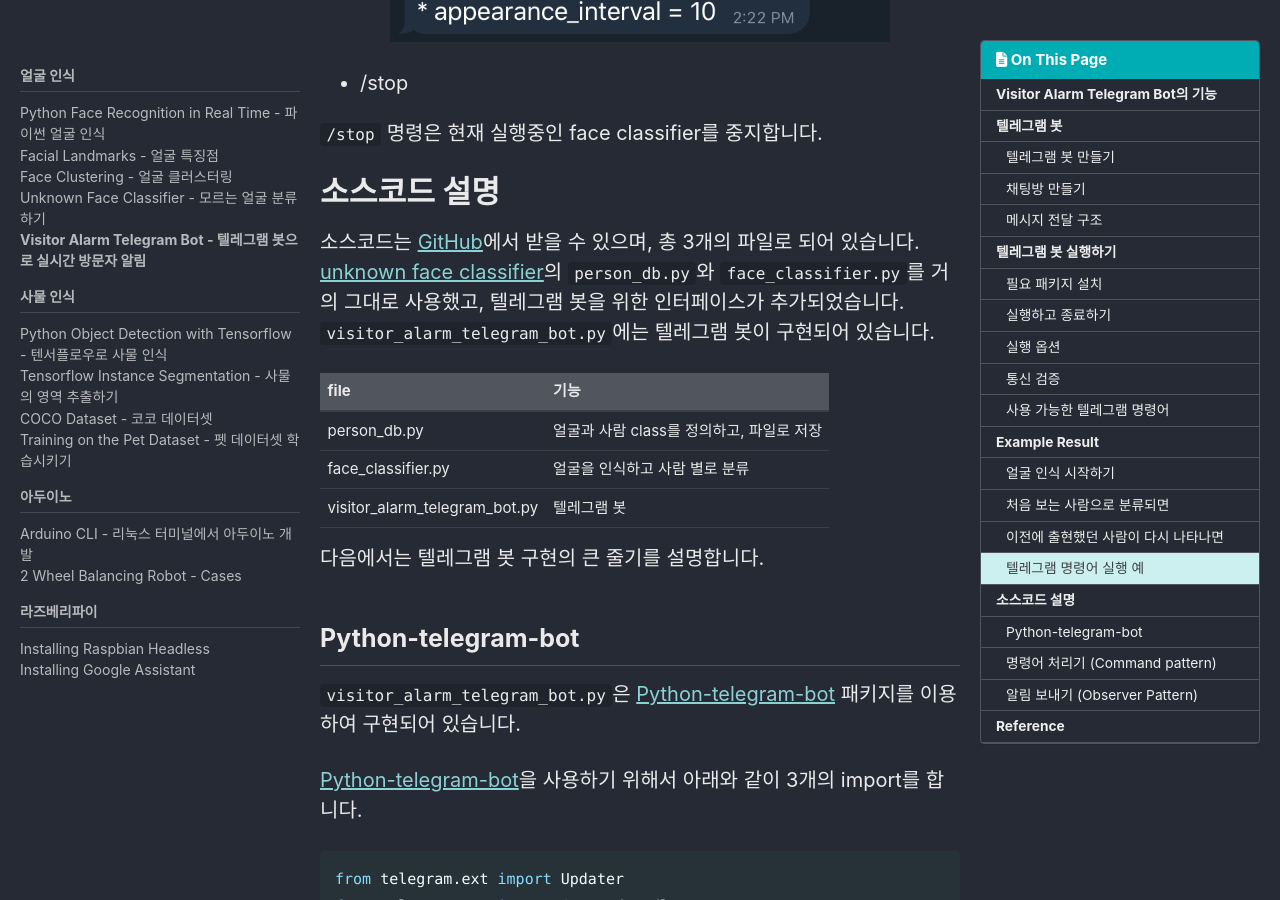
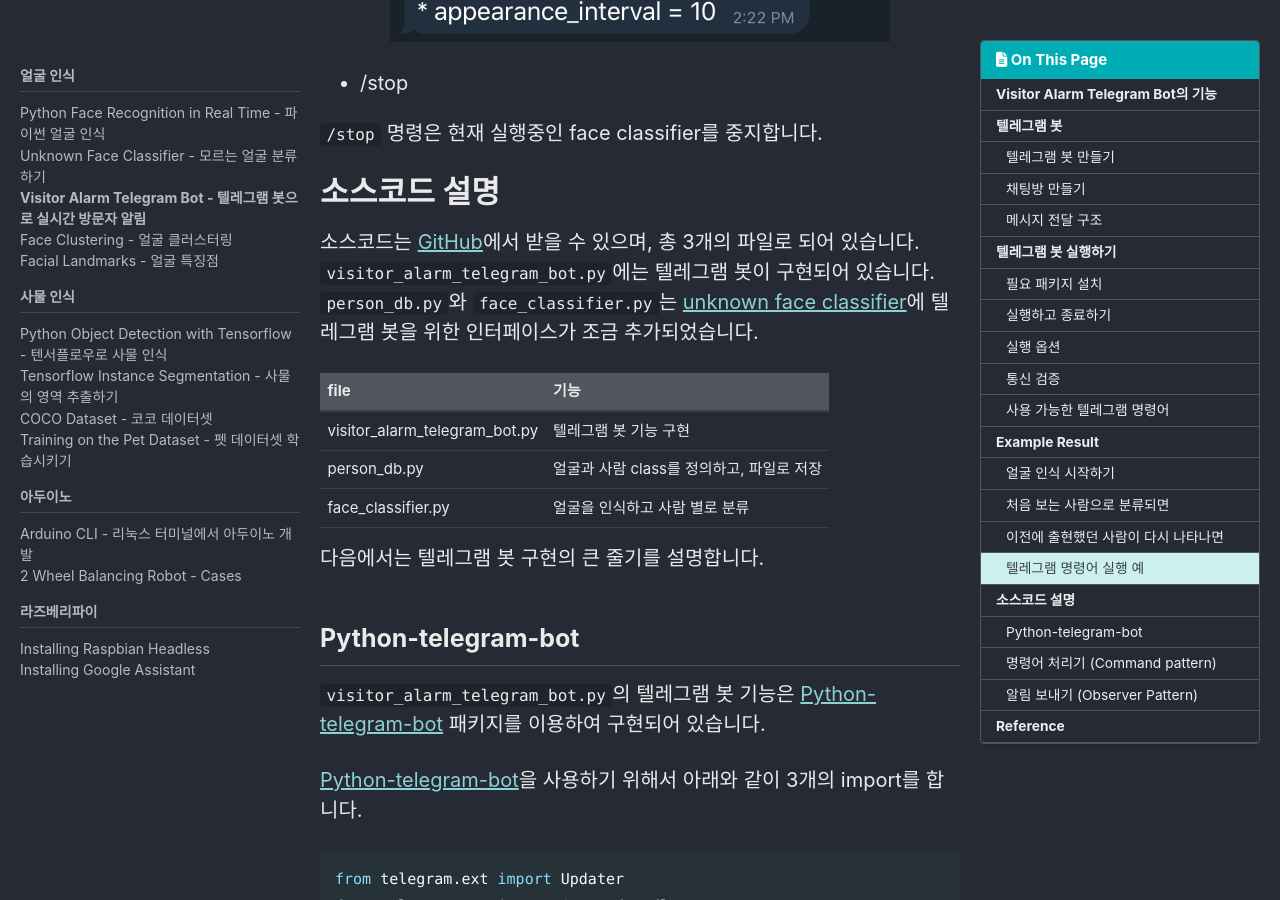
Before and after one commit to ukayzm/ukayzm.github.io, a Jekyll site: the page built from _posts/2020-09-18-visitor-alarm-telegram-bot.md, in a window 1280 px wide and 900 px high, scrolled down 14305 px. Built offline with Jekyll 4.4.1, drawn with Linux system fonts in a browser that asks for light colours; cached includes are drawn as plain includes; nearby versions of some CDN libraries; some of the changed text lies outside the part shown.

Commit message:
change intro
change intro

````diff
--- a/_posts/2020-09-18-visitor-alarm-telegram-bot.md
+++ b/_posts/2020-09-18-visitor-alarm-telegram-bot.md
@@ -247,19 +247,19 @@ Face classifier가 인식된 얼굴을 처음 보는 사람으로 분류하면,
 
 # 소스코드 설명
 
-소스코드는 [GitHub](https://github.com/ukayzm/opencv/tree/master/visitor_alarm_telegram_bot)에서 받을 수 있으며, 총 3개의 파일로 되어 있습니다. [unknown face classifier](/unknown-face-classifier/)의 `person_db.py`와 `face_classifier.py`를 거의 그대로 사용했고, 텔레그램 봇을 위한 인터페이스가 추가되었습니다. `visitor_alarm_telegram_bot.py`에는 텔레그램 봇이 구현되어 있습니다.
+소스코드는 [GitHub](https://github.com/ukayzm/opencv/tree/master/visitor_alarm_telegram_bot)에서 받을 수 있으며, 총 3개의 파일로 되어 있습니다. `visitor_alarm_telegram_bot.py`에는 텔레그램 봇이 구현되어 있습니다. `person_db.py`와 `face_classifier.py`는 [unknown face classifier](/unknown-face-classifier/)에 텔레그램 봇을 위한 인터페이스가 조금 추가되었습니다.
 
 | file | 기능 |
 |------|------|
+| visitor_alarm_telegram_bot.py | 텔레그램 봇 기능 구현 |
 | person_db.py | 얼굴과 사람 class를 정의하고, 파일로 저장 |
 | face_classifier.py | 얼굴을 인식하고 사람 별로 분류 |
-| visitor_alarm_telegram_bot.py | 텔레그램 봇 |
 
 다음에서는 텔레그램 봇 구현의 큰 줄기를 설명합니다.
 
 ## Python-telegram-bot
 
-`visitor_alarm_telegram_bot.py`은 [Python-telegram-bot](https://github.com/python-telegram-bot/python-telegram-bot) 패키지를 이용하여 구현되어 있습니다.
+`visitor_alarm_telegram_bot.py`의 텔레그램 봇 기능은 [Python-telegram-bot](https://github.com/python-telegram-bot/python-telegram-bot) 패키지를 이용하여 구현되어 있습니다.
 
 [Python-telegram-bot](https://github.com/python-telegram-bot/python-telegram-bot)을 사용하기 위해서 아래와 같이 3개의 import를 합니다.
 
@@ -324,6 +324,8 @@ self.add_command(CmdRename(self))
 self.add_command(CmdList(self))
 ```
 
+CmdStart, CmdShot 등 각 명령어의 실제 구현은 소스코드를 참고하세요.
+
 ## 알림 보내기 (Observer Pattern)
 
 텔레그램 봇은 특정 이벤트가 발생하는 경우, 유저에게 알림을 보낼 수 있습니다. `FaceClassifier`에서 발생한 이벤트를 `VisitorAlarmTelegramBot`이 수신하는 기능은 observer pattern으로 구현되었습니다.
````
Also changed, not shown: _data/navigation.yml (+4 -4 lines), _posts/2018-03-27-python-face-recognition.md (+11 -13 lines), _posts/2020-08-16-unknown-face-classifier.md (+4 -2 lines).
